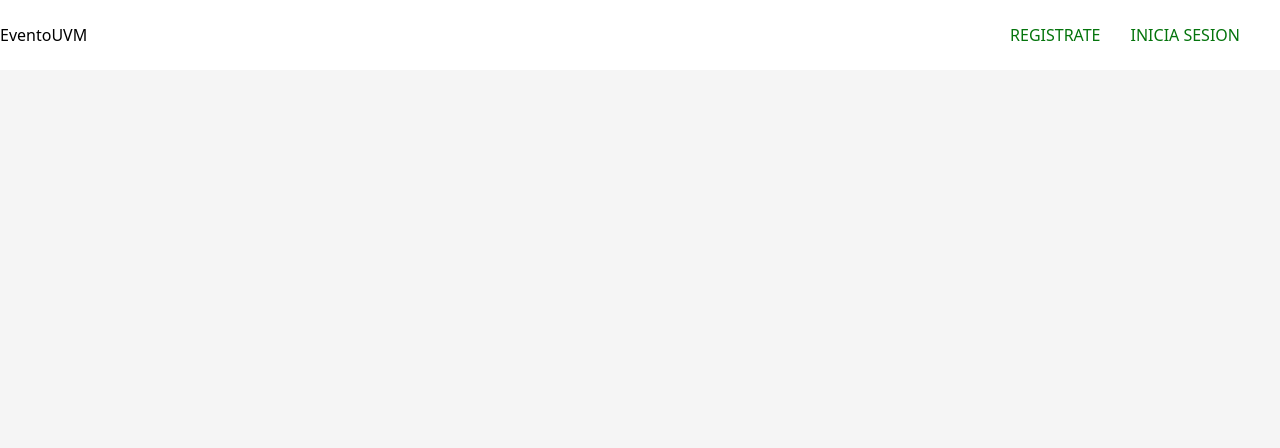
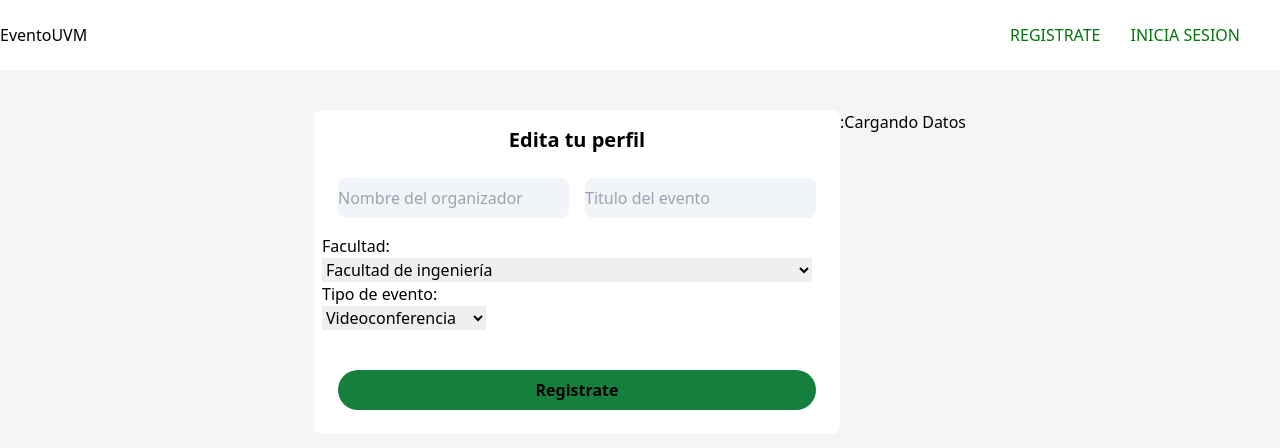
Before and after one commit to Avendaosander/FrontEnd-Eventos-UVM, a React (Vite) app: page /evenForm in a window 1280 px wide. Shown: the top 448 px of the page. Built offline with nearby package versions, Linux system fonts and the light colour scheme.

Commit message:
Formulario de perfil hecho, formulario de evento en proceso

```diff
--- a/src/App.jsx
+++ b/src/App.jsx
@@ -8,6 +8,7 @@ import Feed from './components/Feed/Feed'
 import Profile from './components/Profile/Profile'
 import Userform from './components/Userform/Userform'
 import { Evento } from './components/Evento/Evento'
+import FormEvento from './components/FormEvento/FormEvento'
 
 function App() {
   const user = localStorage.getItem("token");
@@ -18,6 +19,7 @@ function App() {
       <Main/>
       <Routes>
         <Route path='/feed' element={<Feed/>}/>
+        <Route path='/evenForm' element={<FormEvento/>}/>
         <Route path='/' element={<Home/>}/>
         <Route path='/login' element={<Login/>}/>
         <Route path='/reg' element={<Singup/>}/>
--- /dev/null
+++ b/src/components/FormEvento/FormEvento.jsx
@@ -0,0 +1,150 @@
+import { useParams } from "react-router"
+import axios from "axios";
+import { useNavigate } from "react-router";
+import { useEffect, useState } from "react"
+
+export default function FormEvento(){
+    // let params=useParams()
+    // const navigate=useNavigate()
+    // const id=params.id
+    // const [user,setUser]=useState({})
+    // console.log(user)
+    const tipo=["Videoconferencia","Foro Chat","Presentación","Diplomado","Dinámica","Encuesta","Chats","Juegos Interactivos","Stand Virtual","Streaming","Aula Virtual","Taller"]
+    const [data, setData] = useState({
+		organizador: "",
+		titulo: "",
+		descripcion: [],
+		keywords:["evento","uvm"],
+        facultad:"",
+        tipo:[],
+        categoria:[],
+        fecha:"",
+        hora:"",
+        duracion:''
+	});
+    const handleChange = ({ currentTarget: input }) => {
+		setData({ ...data, [input.name]: input.value });
+		console.log(data)
+	};
+    function handleSelect(e){
+        setData({
+            ...data,
+            facultad: e.target.value
+        })
+    }
+    function handleTip(e){
+        setData({
+            ...data,
+            tipo:[...data.tipo,e.target.value]
+        })
+    }
+    function handleDelete(e){
+        setData({
+            ...data,
+            tipo:data.tipo.filter(co=>co!==e)
+        })
+    }
+    function handleKey({ currentTarget: input }){
+        setData({
+            ...data,
+            keywords:[...data.keywords,input.value]
+        })
+        console.log(data.keywords)
+    }
+    console.log(data)
+    // useEffect(() => {
+    //     const autenticarUsuario = async () => {
+    //         const token = localStorage.getItem("token");
+    //         if(!token){
+    //             navigate("/login");
+    //             return;
+    //         }
+    //         try {
+    //             const { data } = await axios('http://localhost:3000/app/profile/' + id)
+    //             console.log(data)
+    //             setUser(data);
+    //           } catch (error) {
+    //             console.log(error.response.data.msg);
+    //           }
+    //     }
+    //     autenticarUsuario()
+    // },[])
+    // const handleSubmit = async (e) => {
+	// 	e.preventDefault();
+	// 	try {
+	// 		const url = "http://localhost:3000/events/update-profile/create-event/:userID" + id;
+	// 		const { data: res } = await axios.post(url, data);
+    //         console.log(res)
+    //         navigate('/profile/'+id)
+	// 	} catch (error) {
+	// 		if (
+	// 			error.response &&
+	// 			error.response.status >= 400 &&
+	// 			error.response.status <= 500
+	// 		) {
+	// 			setError(error.response.data.messageError);
+	// 		}
+	// 	}
+	// };
+    return(
+        <div className="flex justify-center m-10 ...">
+            <form className="flex flex-col bg-slate-200 p-2 bg-white rounded-lg ...">
+                <div className="flex justify-center m-2 ...">
+                    <h1 className="text-xl font-semibold ...">Edita tu perfil</h1>
+                </div>
+                <div className="m-4 gap-6 ...">
+                <input
+						type="text"
+						placeholder="Nombre del organizador"
+						name="organizador"
+						onChange={handleChange}
+						value={data.organizador}
+					    required
+                        className="h-10 mr-2 bg-slate-100 rounded-lg ..."
+					/>
+                <input
+					type="text"
+					placeholder="Titulo del evento"
+					name="titulo"
+					onChange={handleChange}
+					value={data.titulo}
+				    required
+                    className="h-10 ml-2 bg-slate-100 rounded-lg ..."
+				/>
+                </div>
+                <div className="select">
+                    <label> Facultad:</label>
+                    <br />
+                    <select onChange={(e)=>handleSelect(e)} name="facultad" value={data.facultad} required>
+                        <option value="Facultad De Ingienieria" name="facultad">Facultad de ingeniería</option>
+                        <option value="Facultad de ciencias económicas, administrativas y gerenciales" name="facultad">Facultad de ciencias económicas, administrativas y gerenciales</option>
+                        <option value="Facultad de ciencias jurídicas, políticas y sociales" name="facultad">Facultad de ciencias jurídicas, políticas y sociales</option>
+                    </select>
+                </div>
+                <div className="select">
+                    <label> Tipo de evento:</label>
+                    <br />
+                    <select onChange={(e)=>handleTip(e)} name="facultad" value={data.facultad} required>
+                        {tipo.map((tip)=>(
+                            <option value={tip} name="facultad">{tip}</option>
+                        ))}
+                    </select>
+                </div>
+                {data.tipo.map(e=>
+                    <div className="flex flex-row">
+                        <button className="X" onClick={()=>handleDelete(e)}>X</button>
+                        <p>{e}</p>
+                    </div>
+                    )}
+                <br />
+                <button type="submit" className="m-4 bg-green-700 h-10 rounded-full text-white font-semibold text-white-500 ...">
+					Registrate
+				</button>
+            </form>
+            :
+            <div>
+                <h1>Cargando Datos</h1>
+            </div>
+        </div>
+    )
+}
--- a/src/components/NavLog/NavLog.jsx
+++ b/src/components/NavLog/NavLog.jsx
@@ -9,7 +9,7 @@ import {
 
 import imgUser from './user.svg';
 import fotoUSer from './user.png';
-import styles from "./styles.module.css"
+import styles from"./styles.module.css"
 
 const Main = () => {
 	const navigate=useNavigate()
--- a/src/components/Register/Register.jsx
+++ b/src/components/Register/Register.jsx
@@ -27,8 +27,7 @@ const Signup = () => {
 			const id=res.user.id
 			console.log(id)
 			localStorage.setItem("token", res.token);
-			navigate('/form/'+id)
-			localStorage.setItem("token", res.token);
+			navigate('/perfil/'+id)
 		} catch (error) {
 			if (
 				error.response &&
--- a/src/components/Userform/Userform.jsx
+++ b/src/components/Userform/Userform.jsx
@@ -1,12 +1,14 @@
-import { useState } from "react";
 import { useParams } from "react-router"
 import axios from "axios";
 import { useNavigate } from "react-router";
+import { useEffect, useState } from "react"
 
 export default function Userform(){
     let params=useParams()
     const navigate=useNavigate()
     const id=params.id
+    const [user,setUser]=useState({})
+    console.log(user)
     const [data, setData] = useState({
 		nombre: "",
 		apellido: "",
@@ -18,6 +20,23 @@ export default function Userform(){
 		setData({ ...data, [input.name]: input.value });
 		console.log(data)
 	};
+    useEffect(() => {
+        const autenticarUsuario = async () => {
+            const token = localStorage.getItem("token");
+            if(!token){
+                navigate("/login");
+                return;
+            }
+            try {
+                const { data } = await axios('http://localhost:3000/app/profile/' + id)
+                console.log(data)
+                setUser(data);
+              } catch (error) {
+                console.log(error.response.data.msg);
+              }
+        }
+        autenticarUsuario()
+    },[])
     const handleSubmit = async (e) => {
 		e.preventDefault();
 		try {
@@ -37,9 +56,12 @@ export default function Userform(){
 	};
     return(
         <div className="flex justify-center m-10 ...">
-            <form className="flex flex-col gap-6 bg-slate-200 p-2 ..." onSubmit={handleSubmit}>
-                <h1>Edita tu perfil</h1>
-                <div className="m-8 ...">
+            { user.user?
+            <form className="flex flex-col bg-slate-200 p-2 bg-white rounded-lg ..." onSubmit={handleSubmit}>
+                <div className="flex justify-center m-2 ...">
+                    <h1 className="text-xl font-semibold ...">Edita tu perfil</h1>
+                </div>
+                <div className="m-4 gap-6 ...">
                 <input
 						type="text"
 						placeholder="Nombre"
@@ -47,6 +69,7 @@ export default function Userform(){
 						onChange={handleChange}
 						value={data.nombre}
 					    required
+                        className="h-10 mr-2 bg-slate-100 rounded-lg ..."
 					/>
                 <input
 					type="text"
@@ -55,8 +78,11 @@ export default function Userform(){
 					onChange={handleChange}
 					value={data.apellido}
 				    required
+                    className="h-10 ml-2 bg-slate-100 rounded-lg ..."
 				/>
                 </div>
+                { user.user.rol==="Admin"?
+                <div className="flex flex-col bg-slate-200 bg-white rounded-lg ...">
                 <input
 					type="text"
 					placeholder="Sobre ti"
@@ -64,8 +90,11 @@ export default function Userform(){
 					onChange={handleChange}
 					value={data.biografia}
 				    required
-                    className="m-8 ..."
+                    className="h-10 mx-4 mb-8 bg-slate-100 rounded-lg ..."
 				/>
+                </div>:
+                <br></br>
+                }
                 <input
 					type="number"
 					placeholder="Edad"
@@ -73,7 +102,7 @@ export default function Userform(){
 					onChange={handleChange}
 					value={data.edad}
 				    required
-                    className="m-8 ..."
+                    className="h-10 mx-4 mb-8 bg-slate-100 rounded-lg ..."
 				/>
                 <input
 					type="text"
@@ -82,13 +111,18 @@ export default function Userform(){
 					onChange={handleChange}
 					value={data.telefono}
 				    required
-                    className="m-8 ..."
+                    className="h-10 mx-4 bg-slate-100 rounded-lg ..."
 				/>
                 <br />
-                <button type="submit" className="m-8 ...">
+                <button type="submit" className="m-4 bg-green-700 h-10 rounded-full text-white font-semibold text-white-500 ...">
 					Registrate
 				</button>
             </form>
+            :
+            <div>
+                <h1>Cargando Datos</h1>
+            </div>
+        }
         </div>
     )
 }
```
Also changed, not shown: src/components/Profile/Profile.jsx (+25 -15 lines).
